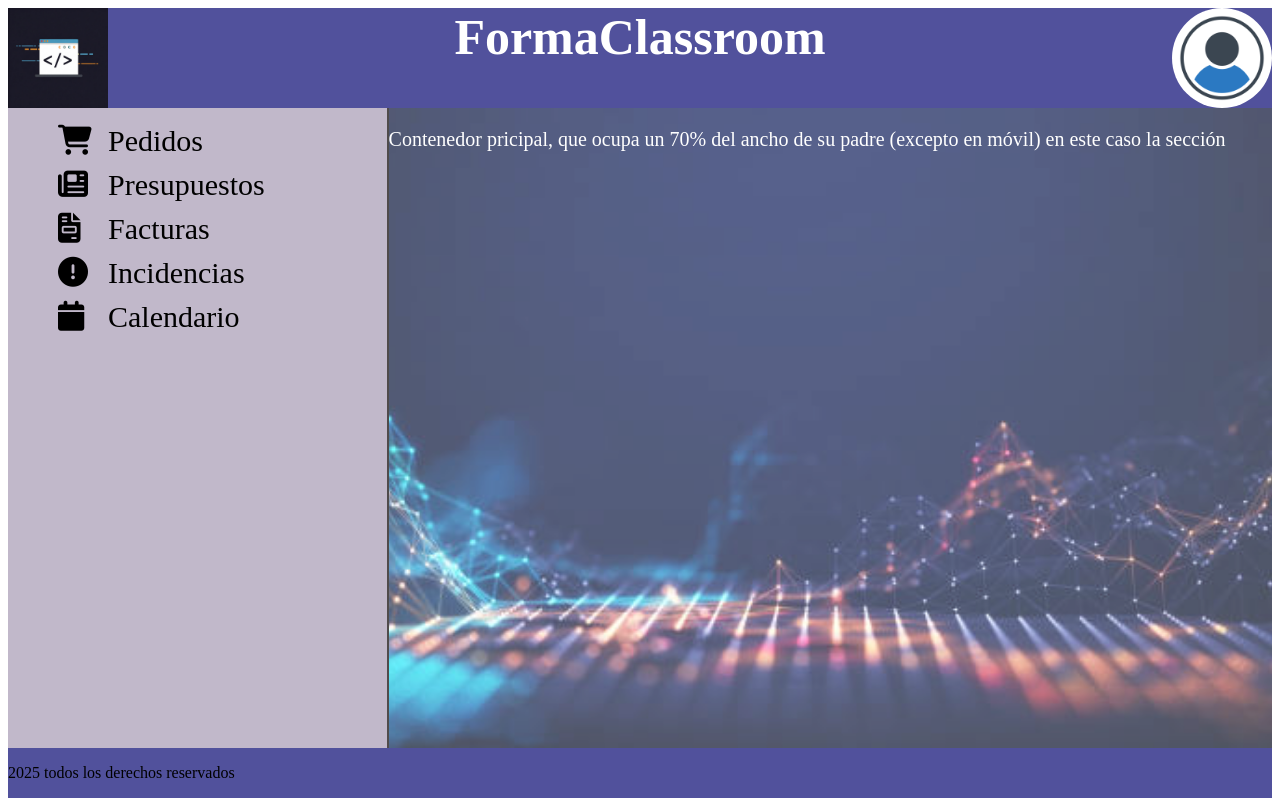
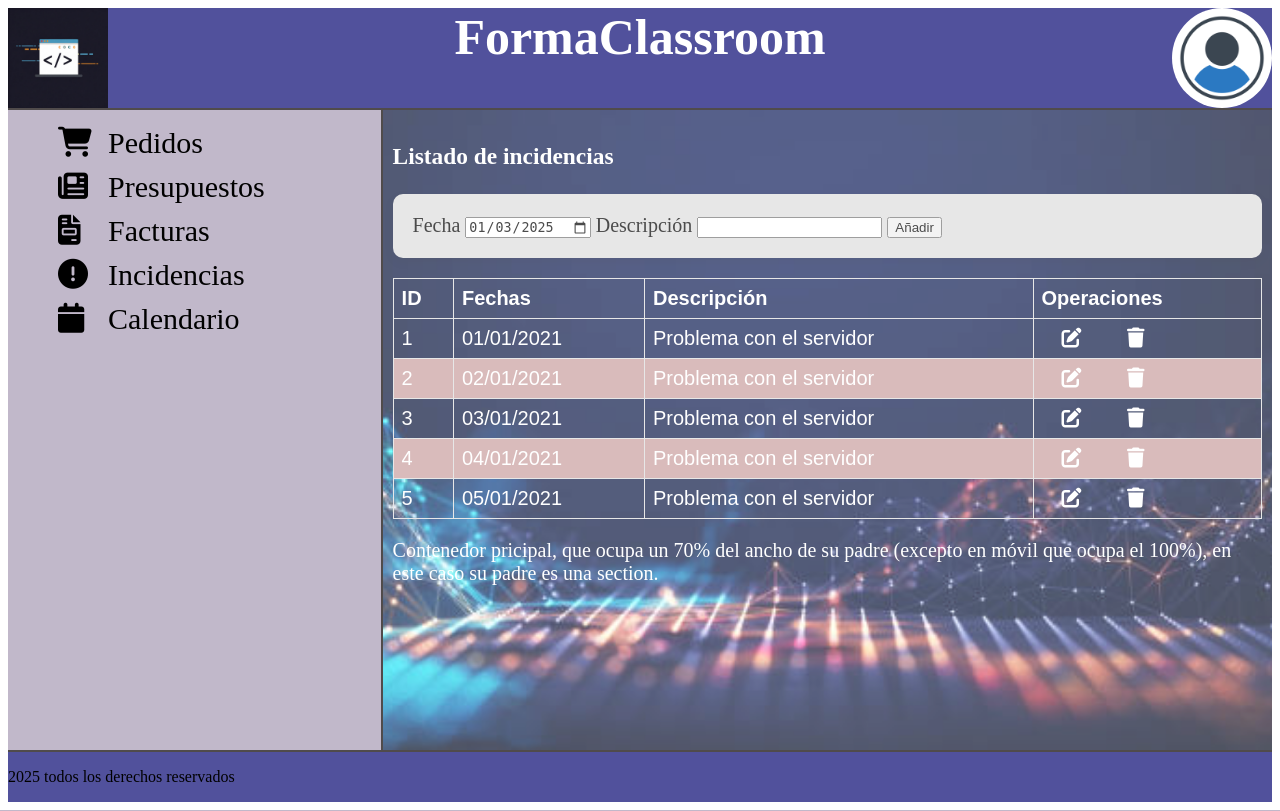
Before and after one commit to ToniTF/web2, a PHP site: page /main.html in a window 1280 px wide. Run offline with PHP 8.4, Linux system fonts and the light colour scheme.

Commit message:
Listado Incidencias

```diff
--- a/css/main.css
+++ b/css/main.css
@@ -14,6 +14,7 @@ header {
     margin: 0 auto;
     display: flex;
     justify-content: space-between;
+    border-bottom: 2px solid #504b4b;
 }
 
 
@@ -60,6 +61,7 @@ aside {
 
 .contenedorPrincipal {
     width: 70%;
+    padding: 10px;
     font-size: 20px;
     color: white;
     background-image: url("../img/Fondo-Main.jpg"); /* URL de la imagen de fondo */
@@ -95,7 +97,37 @@ footer{
     margin: 0 auto;
     display: flex;
     justify-content: space-between;
+    border-top: 2px solid #504b4b;
 }
+.incidencias {
+
+    background-color: #dddddd; /* Fondo con opacidad */
+    padding: 20px; /* Espaciado interno */
+    border-radius: 10px; /* Bordes redondeados */
+    box-shadow: 0 4px 8px rgba(0, 0, 0, 0.1); /* Sombra */
+    margin-bottom: 20px; /* Espaciado inferior */
+    color: black;
+}
+table {
+    font-family: arial, sans-serif;
+    border-collapse: collapse;
+    width: 100%;
+  }
+
+  td, th {
+
+    border: 1px solid #dddddd;
+    text-align: left;
+    padding: 8px;
+  }
+  td i{
+    margin-left: 20px;
+    margin-right: 20px;
+  }
+
+  tr:nth-child(even) {
+    background-color: #ca9f9f;
+  }
 
 @media (max-width: 768px) {
     body {
--- a/js/main.js
+++ b/js/main.js
@@ -15,3 +15,24 @@ document.querySelector('.imgUser').addEventListener('click', () => {
             asideMovil.style.display = 'none';
         }
     }
+    var papeleras=document.getElementsByClassName('fa-trash');
+    for (let index = 0; index < papeleras.length; index++) {
+        const element = papeleras[index];
+        element.onclick=function(e){//e es un nombre que se le da a un evento, como cualquier otro nombre
+          /* e.target.parentElement.parentElement.remove();
+         alert('¿Estas seguro de que quieres borrar este elemento?')*/
+         var row=this.closest('tr'); // Esta es una manera mas elegante de hacer los mismo que la linea de arriba
+         row.remove(); //This es el elemento que se esta clicando, solamente ese
+
+        };
+    }
+    document.addEventListener('DOMContentLoaded', () => {
+        // Establecer la fecha de hoy en el campo de entrada de tipo date
+        const fechaInput = document.getElementById('fecha');
+        const today = new Date();
+        const yyyy = today.getFullYear();
+        const mm = String(today.getMonth() + 1).padStart(2, '0'); // Enero es 0
+        const dd = String(today.getDate()).padStart(2, '0');
+        const todayFormatted = `${yyyy}-${mm}-${dd}`;
+        fechaInput.value = todayFormatted;
+    });
--- a/main.html
+++ b/main.html
@@ -6,7 +6,9 @@
     <meta name="viewport" content="width=device-width, initial-scale=1.0">
     <title>Main</title>
     <link rel="stylesheet" href="css/main.css">
-    <link rel="stylesheet" href="https://cdnjs.cloudflare.com/ajax/libs/font-awesome/6.7.2/css/all.min.css" integrity="sha512-Evv84Mr4kqVGRNSgIGL/F/aIDqQb7xQ2vcrdIwxfjThSH8CSR7PBEakCr51Ck+w+/U6swU2Im1vVX0SVk9ABhg==" crossorigin="anonymous" referrerpolicy="no-referrer" />
+    <link rel="stylesheet" href="https://cdnjs.cloudflare.com/ajax/libs/font-awesome/6.7.2/css/all.min.css"
+        integrity="sha512-Evv84Mr4kqVGRNSgIGL/F/aIDqQb7xQ2vcrdIwxfjThSH8CSR7PBEakCr51Ck+w+/U6swU2Im1vVX0SVk9ABhg=="
+        crossorigin="anonymous" referrerpolicy="no-referrer" />
 </head>
 
 <body>
@@ -59,8 +61,76 @@
             </ul>
         </div>
         <section class="contenedorPrincipal">
+            <h3>Listado de incidencias</h3>
+            <div class="incidencias">
+                <form action="">
+                    <label for="fecha">Fecha</label>
+                    <input type="date" name="fecha" id="fecha">
+                    <label for="descripcion">Descripción</label>
+                    <input type="text" name="descripcion" id="descripcion">
+                    <button>Añadir</button>
+                </form>
+            </div>
+            <div class="lista">
+                <table>
+                    <thead>
+                        <th>ID</th>
+                        <th>Fechas</th>
+                        <th>Descripción</th>
+                        <th>Operaciones</th>
+                    </thead>
+                    <tbody>
+                        <tr>
+                            <td>1</td>
+                            <td>01/01/2021</td>
+                            <td>Problema con el servidor</td>
+                            <td>
+                                <i class="fa-solid fa-pen-to-square"></i>
+                                <i class="fa-solid fa-trash"></i>
+                            </td>
+                        </tr>
+                        <tr>
+                            <td>2</td>
+                            <td>02/01/2021</td>
+                            <td>Problema con el servidor</td>
+                            <td>
+                                <i class="fa-solid fa-pen-to-square"></i>
+                                <i class="fa-solid fa-trash"></i>
+                            </td>
+                        </tr>
+                        <tr>
+                            <td>3</td>
+                            <td>03/01/2021</td>
+                            <td>Problema con el servidor</td>
+                            <td>
+                                <i class="fa-solid fa-pen-to-square"></i>
+                                <i class="fa-solid fa-trash"></i>
+                            </td>
+                        </tr>
+                        <tr>
+                            <td>4</td>
+                            <td>04/01/2021</td>
+                            <td>Problema con el servidor</td>
+                            <td>
+                                <i class="fa-solid fa-pen-to-square"></i>
+                                <i class="fa-solid fa-trash"></i>
+                            </td>
+                        </tr>
+                        <tr>
+                            <td>5</td>
+                            <td>05/01/2021</td>
+                            <td>Problema con el servidor</td>
+                            <td>
+                                <i class="fa-solid fa-pen-to-square"></i>
+                                <i class="fa-solid fa-trash"></i>
+                            </td>
+                        </tr>
+                </table>
+            </div>
 
-<p>Contenedor pricipal, que ocupa un 70% del ancho de su padre (excepto en móvil) en este caso la sección <main></main></p>
+
+            <p>Contenedor pricipal, que ocupa un 70% del ancho de su padre (excepto en móvil que ocupa el 100%), en este
+                caso su padre es una section.</p>
         </section>
     </main>
     <footer>
```
